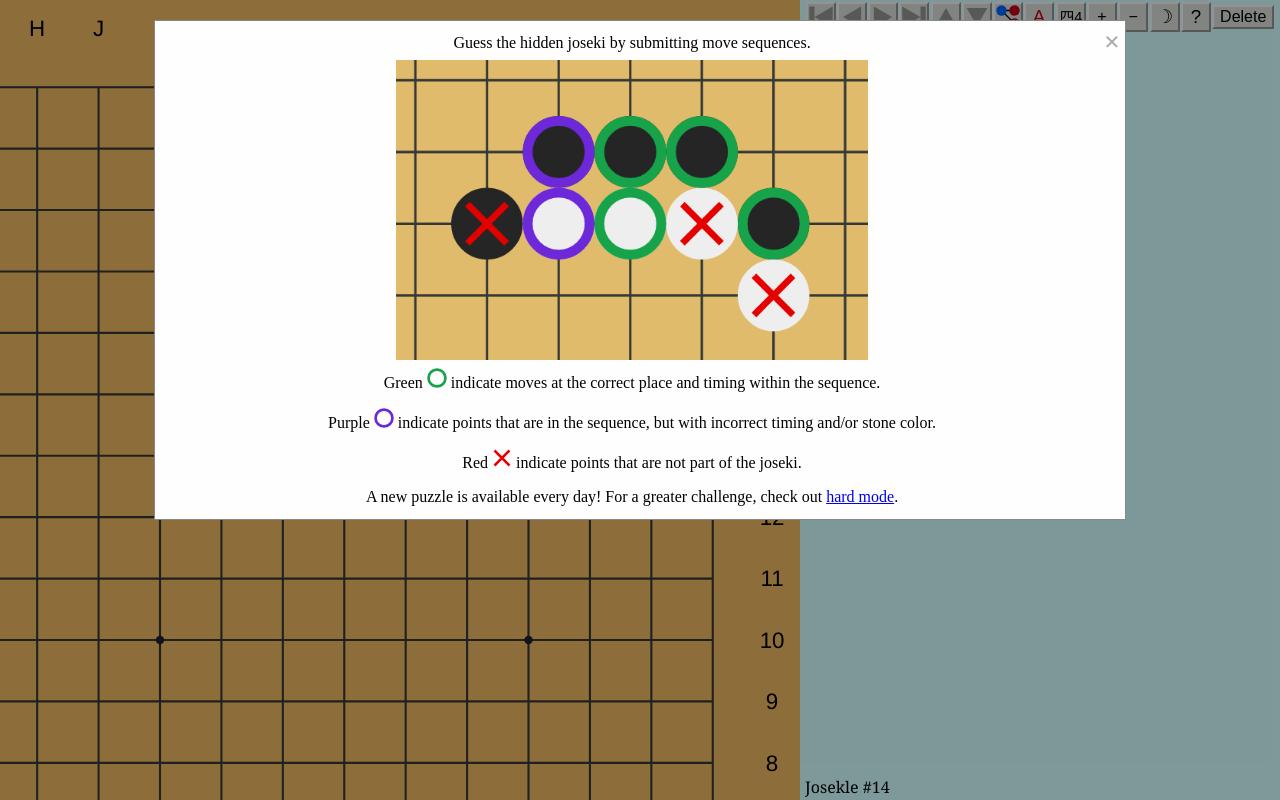
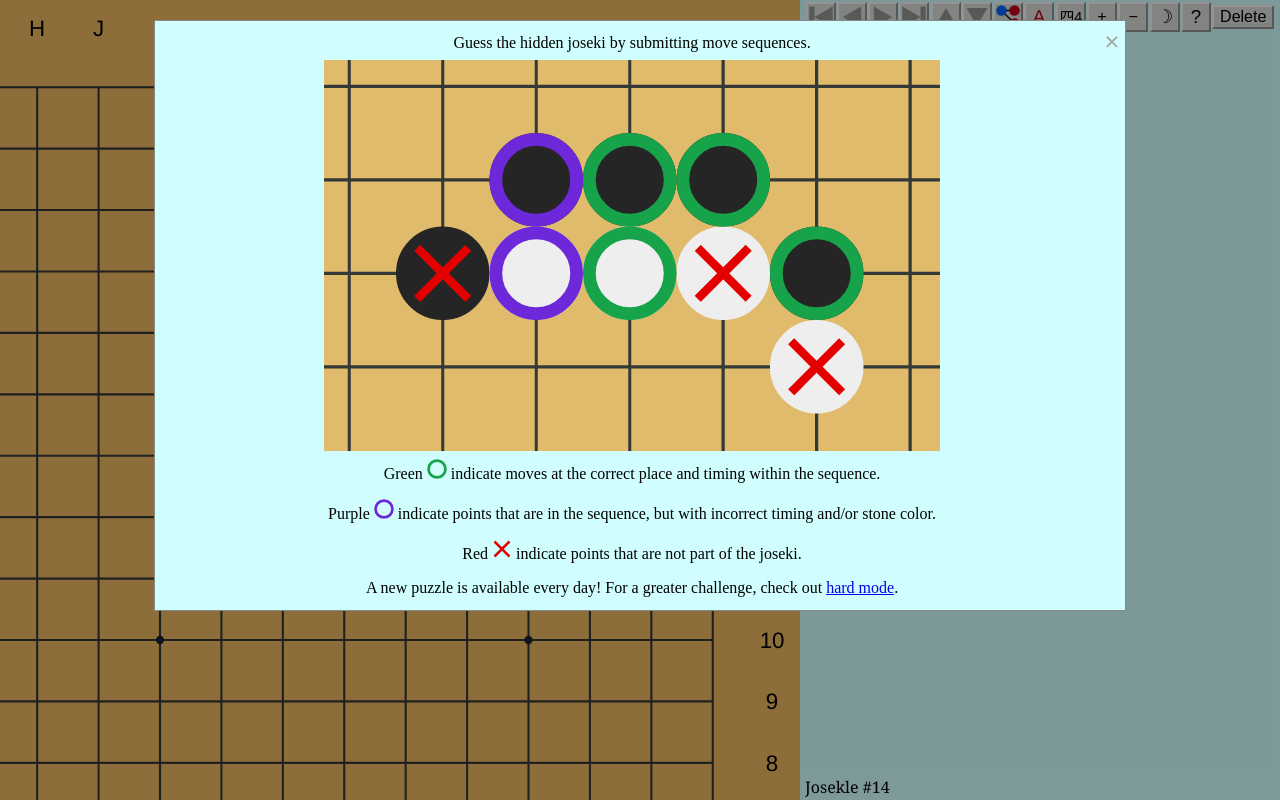
Before and after one commit to okonomichiyaki/josekle, a plain HTML site: page index.html in a window 1280 px wide. Both pictures are taken after a click on the button "Show help". Drawn offline with Linux system fonts and the light colour scheme; no server answers.

Commit message:
Further help modal styling, including dark mode

```diff
--- a/css/dark.css
+++ b/css/dark.css
@@ -75,3 +75,18 @@
 
 .besogo-miss {
     stroke: #be0119;
+}
+
+.modal-content {
+    color: #929591;
+    background: #1b2431;
+    border: 1px solid black;
+}
+
+.modal-content a {
+    color: #95d0fc;
+}
+
+.modal-content a:visited {
+    color: #b790d4;
+}
--- a/css/modal.css
+++ b/css/modal.css
@@ -14,7 +14,7 @@
 
 /* Modal Content/Box */
 .modal-content {
-    background-color: #fefefe;
+    background-color: #d0fefe;
     margin: 20px auto; /* from the top and centered */
     padding: 5px;
     border: 1px solid #888;
@@ -30,8 +30,8 @@
 }
 
 .modal-stuff img {
-    max-height: 50%;
-    max-width: 50%;
+    max-height: 35%;
+    max-width: 75%;
     height: auto;
     width: auto;
 }
--- a/index.html
+++ b/index.html
@@ -20,8 +20,8 @@
   <meta property="og:image" content="https://okonomichiyaki.github.io/josekle/screenshot.png">
   <link href="css/besogo.css" rel="stylesheet" />
   <link href="css/fill.css" rel="stylesheet" />
+  <link href="css/modal.css" rel="stylesheet" />
   <link href="css/dark.css" rel="stylesheet" disabled="true" id="dark-css-link"/>
-  <link href="css/modal.css" rel="stylesheet" />
   <script src="app.js"></script>
   <script src="besogo.all.js"></script>
   <script src="modal.js"></script>
```
